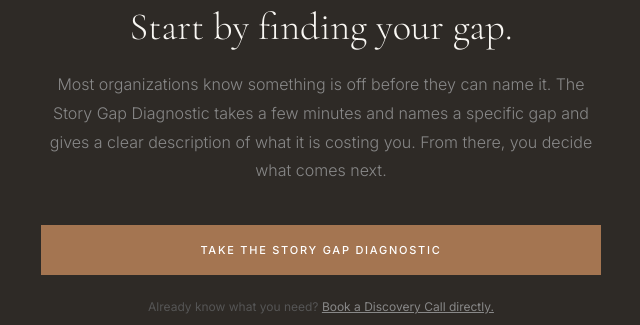
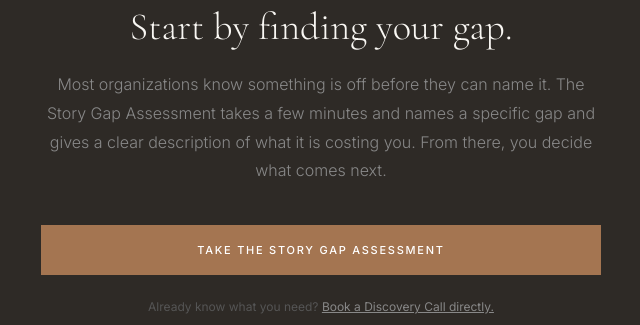
Before and after one commit to birchwoodco/birchwood-site, a plain HTML site: page index.html in a window 1280 px wide. Shown: the part 4754-5079 px from the top of the page, 319-959 px from the left. Drawn offline with nearby package versions, Linux system fonts and the light colour scheme.

Commit message:
Update index.html

```diff
--- a/index.html
+++ b/index.html
@@ -458,8 +458,8 @@
 
     <div style="max-width:560px; margin: 0 auto; border-top: 1px solid rgba(255,255,255,0.1); padding-top: 56px; margin-top: 56px;">
       <h3 style="font-family:'Cormorant Garamond',serif; font-size:clamp(28px,3vw,42px); font-weight:300; color:var(--off-white); margin-bottom:20px; line-height:1.2;">Start by finding your gap.</h3>
-      <p style="font-size:16px; line-height:1.8; color:#888; font-weight:300; margin-bottom:40px;">Most organizations know something is off before they can name it. The Story Gap Diagnostic takes a few minutes and names a specific gap and gives a clear description of what it is costing you. From there, you decide what comes next.</p>
-      <a href="https://valerie-5jbpl8ae.scoreapp.com" target="_blank" style="display:block; width:100%; text-align:center; background:var(--clay); color:#fff; padding:18px 40px; font-size:11px; letter-spacing:0.16em; text-transform:uppercase; font-weight:500; text-decoration:none; transition:background 0.2s; margin-bottom:24px;">Take the Story Gap Diagnostic</a>
+      <p style="font-size:16px; line-height:1.8; color:#888; font-weight:300; margin-bottom:40px;">Most organizations know something is off before they can name it. The Story Gap Assessment takes a few minutes and names a specific gap and gives a clear description of what it is costing you. From there, you decide what comes next.</p>
+      <a href="https://valerie-5jbpl8ae.scoreapp.com" target="_blank" style="display:block; width:100%; text-align:center; background:var(--clay); color:#fff; padding:18px 40px; font-size:11px; letter-spacing:0.16em; text-transform:uppercase; font-weight:500; text-decoration:none; transition:background 0.2s; margin-bottom:24px;">Take the Story Gap Assessment</a>
       <p style="font-size:12px; color:#555; text-align:center;">Already know what you need? <a href="https://calendly.com/valerie-birchwood" target="_blank" style="color:#888; text-decoration:underline;">Book a Discovery Call directly.</a></p>
     </div>
   </section>
```
